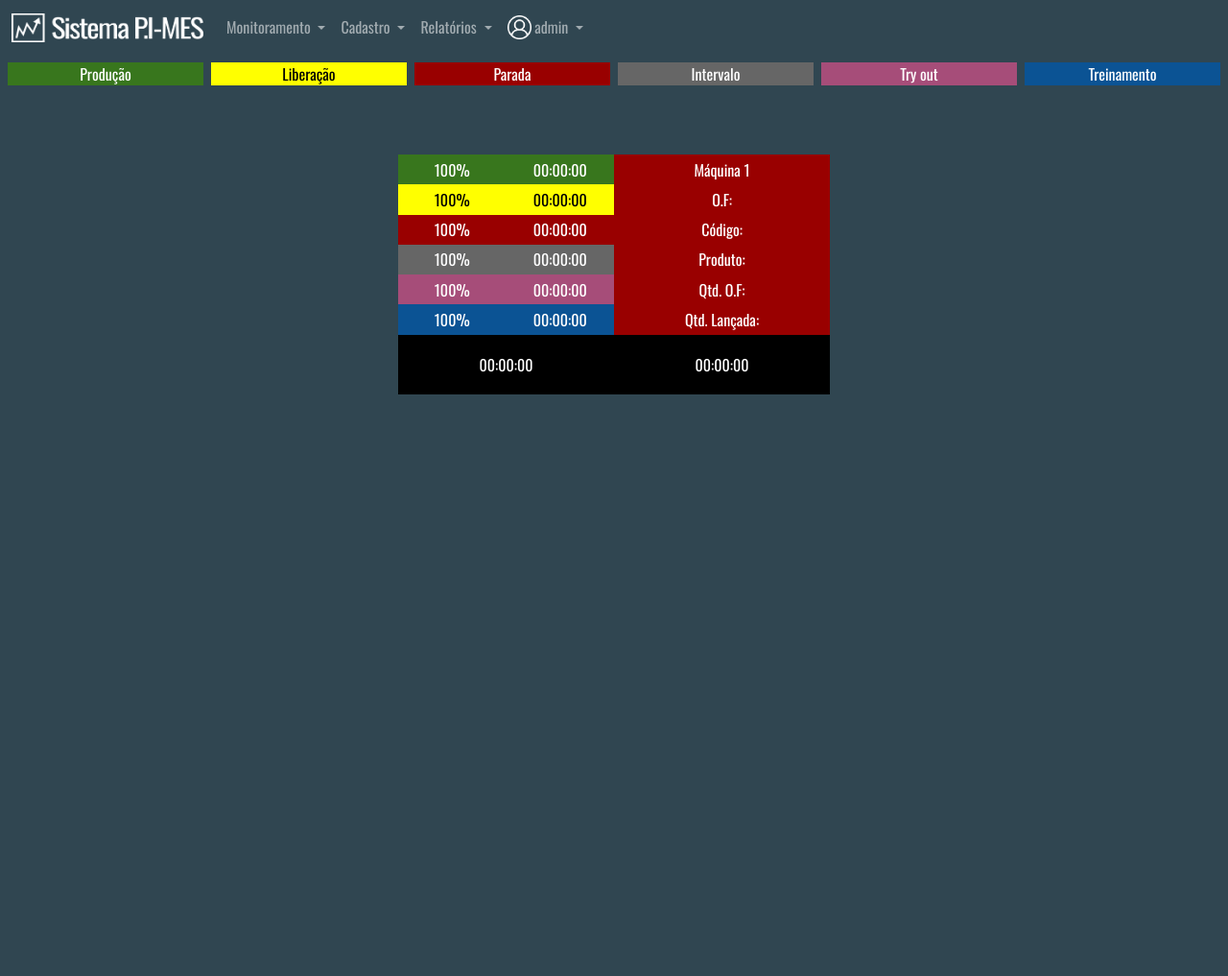
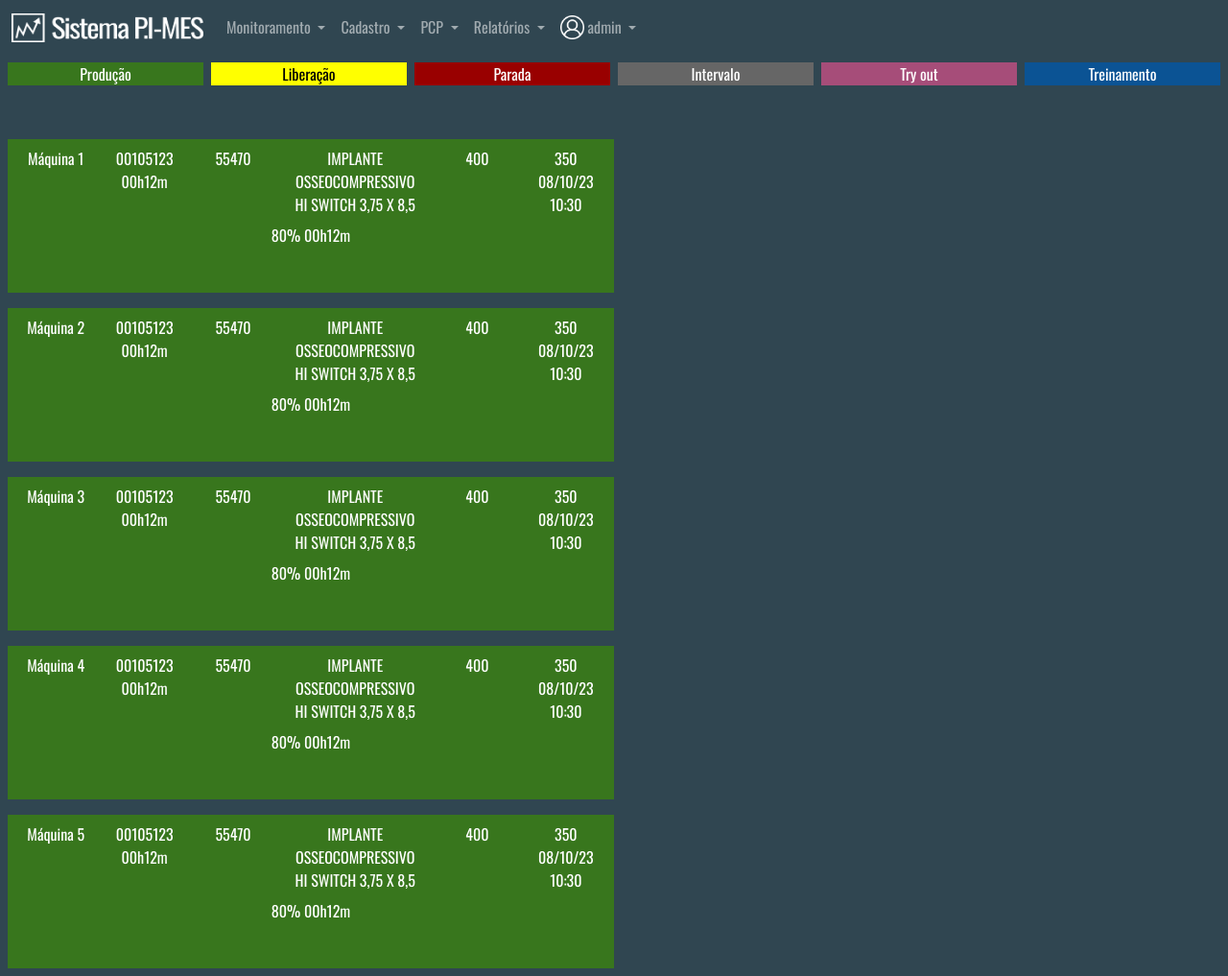
Before and after one commit to brunochavesti/Sistema_PI-MES, a Django app: page /monitoramento/ in a window 1280 px wide. Shown: the whole page at 96% size. Before the commit the page ends 411 px from the top, so only its background shows below. Run offline with Django 4.2, Linux system fonts and the light colour scheme; a user stored in the database is signed in; some libraries are stand-ins or nearby versions.

Commit message:
Atualização

```diff
--- a/monitoramento/templates/monitoramento/base_monitoramento.html
+++ b/monitoramento/templates/monitoramento/base_monitoramento.html
@@ -62,6 +62,16 @@
 
                 <li class="nav-item dropdown">
                     <a class="nav-link dropdown-toggle" href="" role="button" data-bs-toggle="dropdown" aria-expanded="false">
+                        PCP
+                    </a>
+                    <ul class="dropdown-menu navbar-color">
+                        <li><a class="dropdown-item navbar-color" href="">Fila PCP</a></li>
+                        <li><a class="dropdown-item navbar-color" href="">Fila Programação</a></li>
+                    </ul>
+                </li>
+
+                <li class="nav-item dropdown">
+                    <a class="nav-link dropdown-toggle" href="" role="button" data-bs-toggle="dropdown" aria-expanded="false">
                         Relatórios
                     </a>
                     <ul class="dropdown-menu navbar-color">
--- a/monitoramento/templates/monitoramento/monitoramento.html
+++ b/monitoramento/templates/monitoramento/monitoramento.html
@@ -35,8 +35,178 @@
   </div>
 </div>
 
-<br>
+<!--Máquina 1-->
+<div class="container-fluid text-center">
+  <div class="row p-2 align-items-start">
+    <div class="col-md-6 monitoramento-cor-verde">
+      <div class="row gap-2 p-2 pb-5 align-items-start">
+        <div class="col-md">
+          Máquina 1
+        </div>
+        <div class="col-md">
+          00105123
+          00h12m
+        </div>
+        <div class="col-md">
+          55470
+        </div>
+        <div class="col-md-3">
+          IMPLANTE OSSEOCOMPRESSIVO HI SWITCH 3,75 X 8,5
+        </div>
+        <div class="col-md">
+          400
+        </div>
+        <div class="col-md">
+          350
+          08/10/23 10:30
+        </div>
+        <div class="col-md">
+          80%
+          00h12m
+        </div>
+      </div>
+    </div>
+  </div>
+</div>
 
+<!--Máquina 2-->
+<div class="container-fluid text-center">
+  <div class="row p-2 align-items-start">
+    <div class="col-md-6 monitoramento-cor-verde">
+      <div class="row gap-2 p-2 pb-5 align-items-start">
+        <div class="col-md">
+          Máquina 2
+        </div>
+        <div class="col-md">
+          00105123
+          00h12m
+        </div>
+        <div class="col-md">
+          55470
+        </div>
+        <div class="col-md-3">
+          IMPLANTE OSSEOCOMPRESSIVO HI SWITCH 3,75 X 8,5
+        </div>
+        <div class="col-md">
+          400
+        </div>
+        <div class="col-md">
+          350
+          08/10/23 10:30
+        </div>
+        <div class="col-md">
+          80%
+          00h12m
+        </div>
+      </div>
+    </div>
+  </div>
+</div>
+
+<!--Máquina 3-->
+<div class="container-fluid text-center">
+  <div class="row p-2 align-items-start">
+    <div class="col-md-6 monitoramento-cor-verde">
+      <div class="row gap-2 p-2 pb-5 align-items-start">
+        <div class="col-md">
+          Máquina 3
+        </div>
+        <div class="col-md">
+          00105123
+          00h12m
+        </div>
+        <div class="col-md">
+          55470
+        </div>
+        <div class="col-md-3">
+          IMPLANTE OSSEOCOMPRESSIVO HI SWITCH 3,75 X 8,5
+        </div>
+        <div class="col-md">
+          400
+        </div>
+        <div class="col-md">
+          350
+          08/10/23 10:30
+        </div>
+        <div class="col-md">
+          80%
+          00h12m
+        </div>
+      </div>
+    </div>
+  </div>
+</div>
+
+<!--Máquina 4-->
+<div class="container-fluid text-center">
+  <div class="row p-2 align-items-start">
+    <div class="col-md-6 monitoramento-cor-verde">
+      <div class="row gap-2 p-2 pb-5 align-items-start">
+        <div class="col-md">
+          Máquina 4
+        </div>
+        <div class="col-md">
+          00105123
+          00h12m
+        </div>
+        <div class="col-md">
+          55470
+        </div>
+        <div class="col-md-3">
+          IMPLANTE OSSEOCOMPRESSIVO HI SWITCH 3,75 X 8,5
+        </div>
+        <div class="col-md">
+          400
+        </div>
+        <div class="col-md">
+          350
+          08/10/23 10:30
+        </div>
+        <div class="col-md">
+          80%
+          00h12m
+        </div>
+      </div>
+    </div>
+  </div>
+</div>
+
+<!--Máquina 5-->
+<div class="container-fluid text-center">
+  <div class="row p-2 align-items-start">
+    <div class="col-md-6 monitoramento-cor-verde">
+      <div class="row gap-2 p-2 pb-5 align-items-start">
+        <div class="col-md">
+          Máquina 5
+        </div>
+        <div class="col-md">
+          00105123
+          00h12m
+        </div>
+        <div class="col-md">
+          55470
+        </div>
+        <div class="col-md-3">
+          IMPLANTE OSSEOCOMPRESSIVO HI SWITCH 3,75 X 8,5
+        </div>
+        <div class="col-md">
+          400
+        </div>
+        <div class="col-md">
+          350
+          08/10/23 10:30
+        </div>
+        <div class="col-md">
+          80%
+          00h12m
+        </div>
+      </div>
+    </div>
+  </div>
+</div>
+
+
+<!--
 <div class="container text-center cor-preto" style="height: 250px; width: 450px">
   <div class="row" style="height: 250px; width: 450px">
       <div class="col-md-6">
@@ -98,7 +268,7 @@
 
   </div>
 </div>
-
+-->
 
 
 {% endblock %}
```
Also changed, not shown: db.sqlite3.
